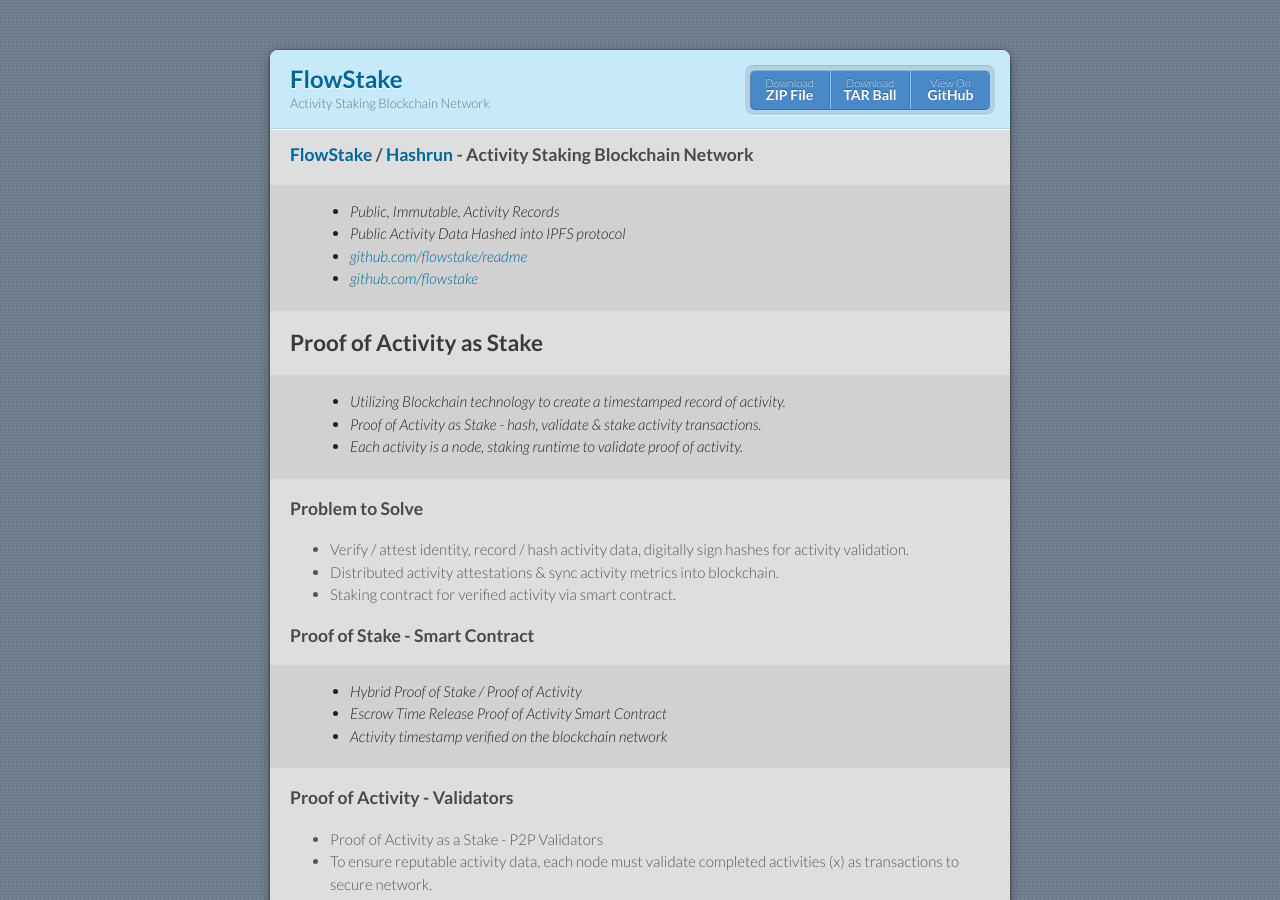
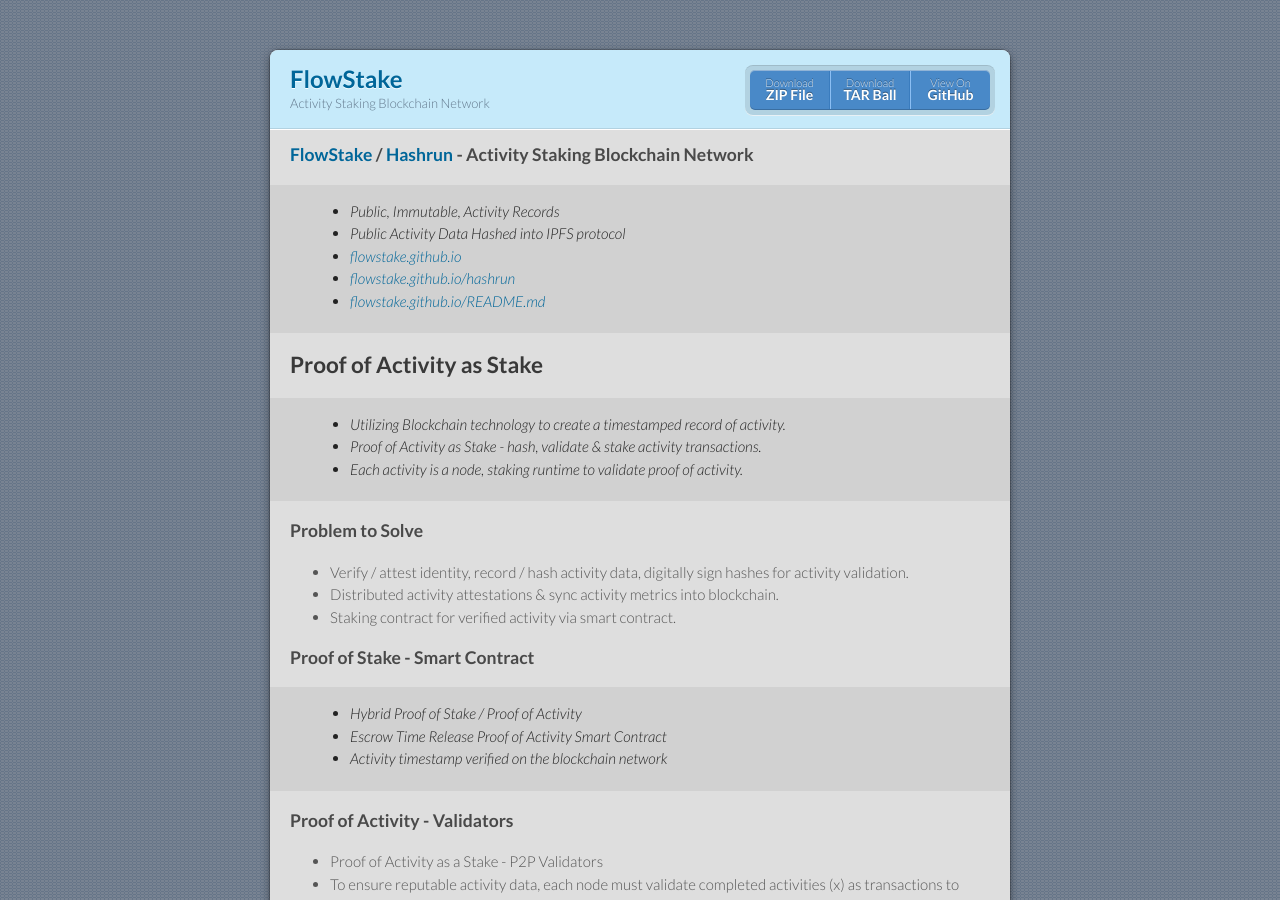
Before and after one commit to flowstake/flowstake.github.io, a Jekyll site: the page built from index.md, in a window 1280 px wide and 900 px high. Built offline with Jekyll 4.4.1, drawn with Linux system fonts in a browser that asks for light colours; our own code applies the rules of GitHub Pages for plain Markdown files.

Commit message:
Update index.md

```diff
--- a/index.md
+++ b/index.md
@@ -5,9 +5,9 @@ layout: default
 ### [FlowStake](https://flowstake.github.io/hashrun) / [Hashrun](https://flowstake.github.io/hashrun) - Activity Staking Blockchain Network
 > - Public, Immutable, Activity Records
 > - Public Activity Data Hashed into IPFS protocol
-> - [github.com/flowstake/readme](https://github.com/flowstake/flowstake.github.io/blob/master/README.md)
-> - [github.com/flowstake](https://github.com/flowstake)
-
+> - [flowstake.github.io](https://flowstake.github.io/)
+> - [flowstake.github.io/hashrun](https://flowstake.github.io/hashrun)
+> - [flowstake.github.io/README.md](https://flowstake.github.io/blob/master/README.md)
 
 ## Proof of Activity as Stake
 > - Utilizing Blockchain technology to create a timestamped record of activity.
```
